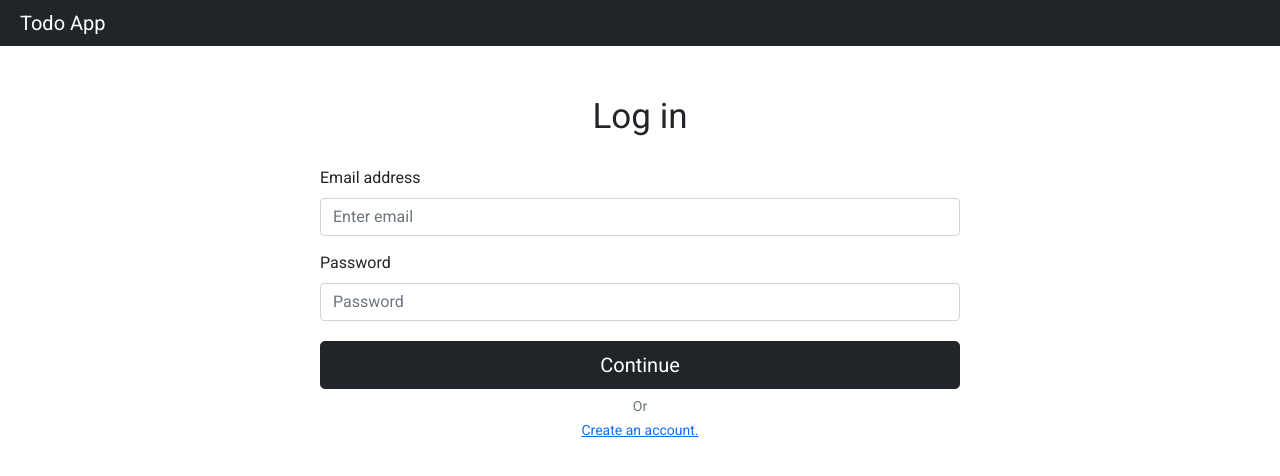
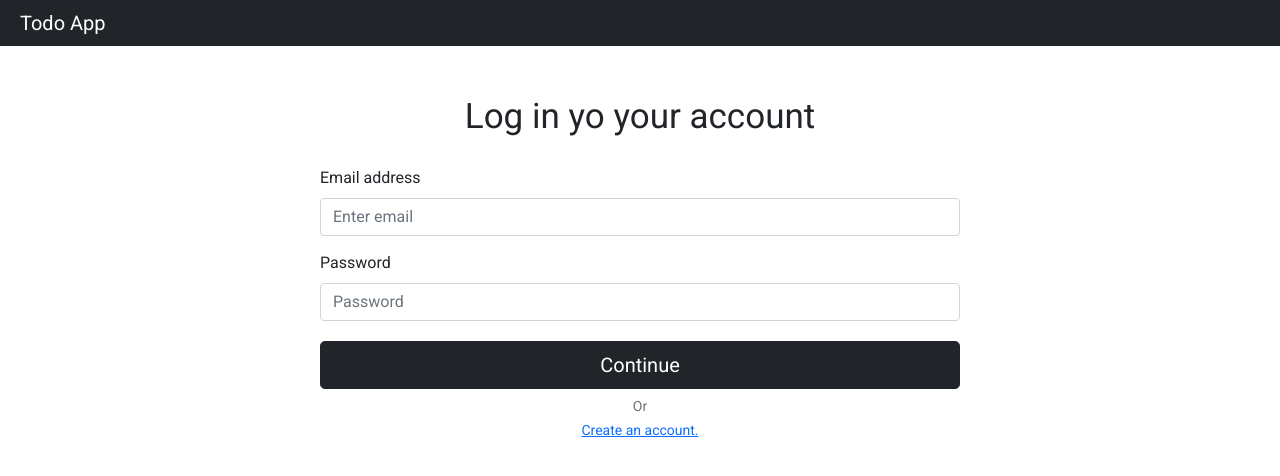
Before and after one commit to gonsoria/task-manager, a React (Create React App) app in the folder client/: page / in a window 1280 px wide. Shown: the top 476 px of the page. Built offline with nearby package versions, Linux system fonts and the light colour scheme.

Commit message:
update front, ready to deploy

```diff
--- a/client/src/components/Login/Login.jsx
+++ b/client/src/components/Login/Login.jsx
@@ -49,7 +49,7 @@ function Login() {
 
     return (
         <div className={styles.container}>
-            <h2 className={styles.title}>Log in</h2>
+            <h2 className={styles.title}>Log in yo your account</h2>
             <Form onSubmit={handleLogIn}>
                 <Form.Group className={styles.textContainer} controlId="formBasicEmail">
                     <Form.Label >Email address</Form.Label>
```
